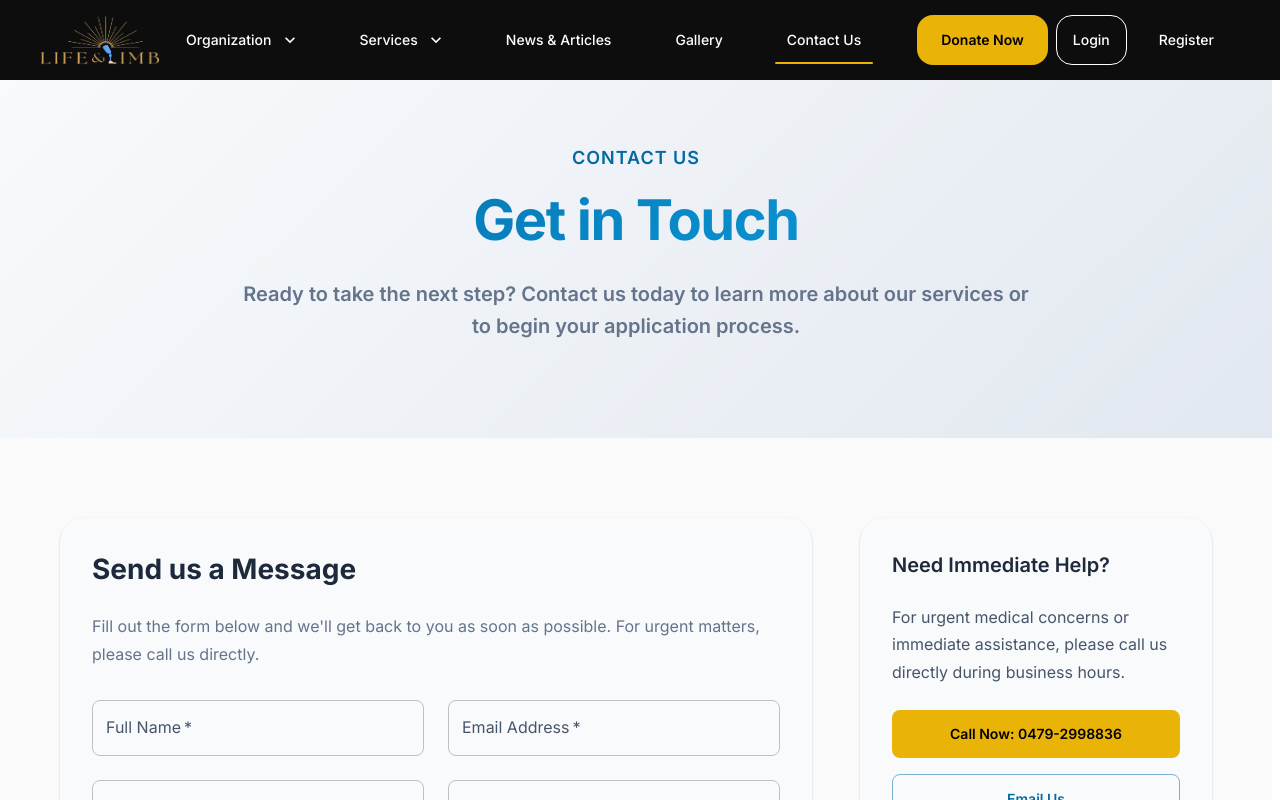
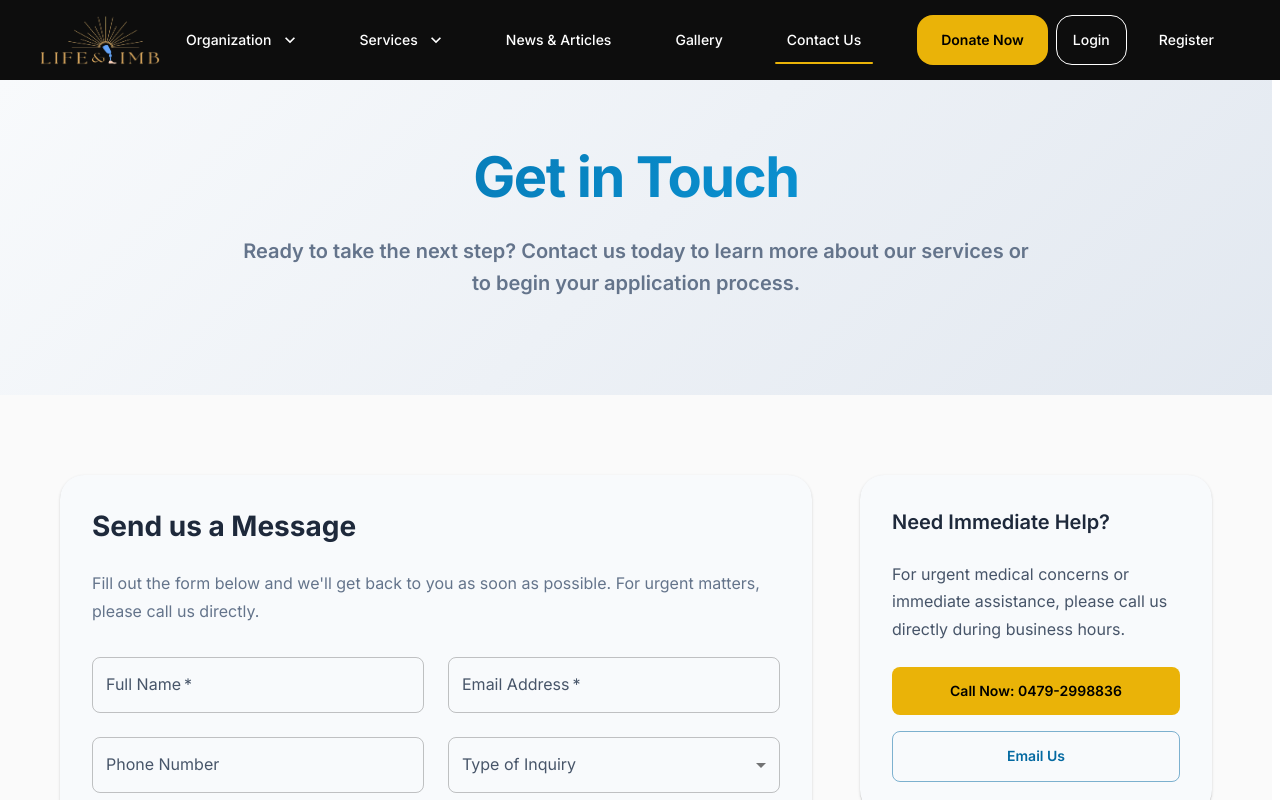
Before and after one commit to ShaniEcho5/lifeandlimbs-website, a Next.js app in the folder lifeandlimbs/: page /contact-us in a window 1280 px wide. Shown: the top 800 px of the page. Built offline with nearby package versions, Linux system fonts and the light colour scheme; what @mui/material-nextjs would draw is missing.

Commit message:
Enhance Contact Us Page: update header to use a larger font size and gradient text for improved visual impact

```diff
--- a/lifeandlimbs/src/app/contact-us/page.js
+++ b/lifeandlimbs/src/app/contact-us/page.js
@@ -122,18 +122,7 @@ const ContactUsPage = () => {
       >
         <Container maxWidth="lg">
           <motion.div {...fadeInUp}>
-            <Typography
-              variant="h6"
-              sx={{
-                color: 'primary.main',
-                fontWeight: 600,
-                mb: 2,
-                textTransform: 'uppercase',
-                letterSpacing: '1px',
-              }}
-            >
-              Contact Us
-            </Typography>
+
             <Typography
               variant="h1"
               className="gradient-text"
```
